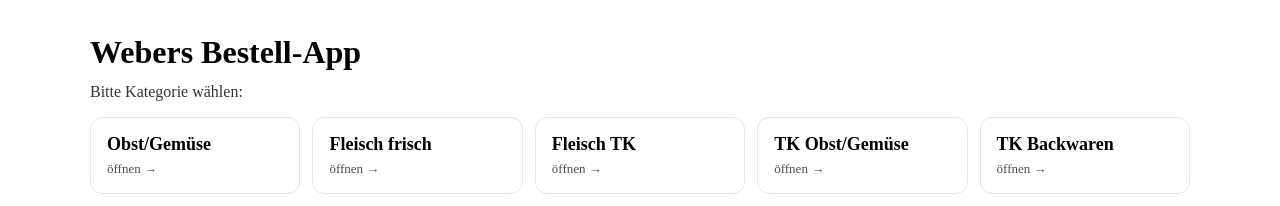
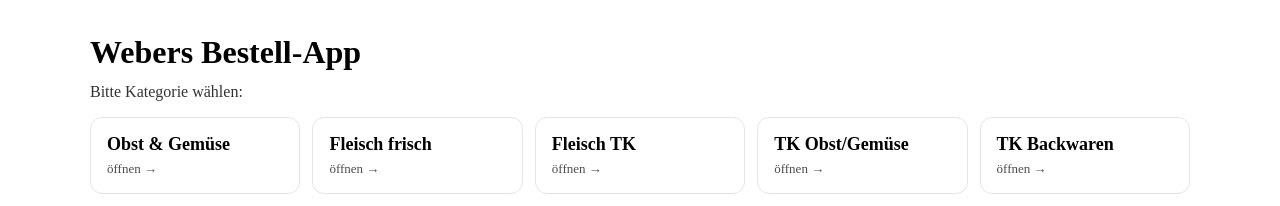
Before and after one commit to WebersOelmuehle/webers-bestellapp3, a Next.js app: page / in a window 1280 px wide. Shown: the top 206 px of the page. Built offline with nearby package versions, Linux system fonts and the light colour scheme.

Commit message:
Update page.tsx

```diff
--- a/app/page.tsx
+++ b/app/page.tsx
@@ -1,5 +1,5 @@
 const CATEGORIES = [
-  { slug: "obst-gemuese", label: "Obst/Gemüse" },
+  { slug: "obst-gemuese", label: "Obst & Gemüse", image: "https://www.webers-oelmuehle.de/img/kunde/images/750x450/I36729I36039IANGE1673523423I.jpg" },
   { slug: "fleisch-frisch", label: "Fleisch frisch" },
   { slug: "fleisch-tiefkuehl", label: "Fleisch TK" },
   { slug: "tiefkuehl-obst-gemuese", label: "TK Obst/Gemüse" },
```
